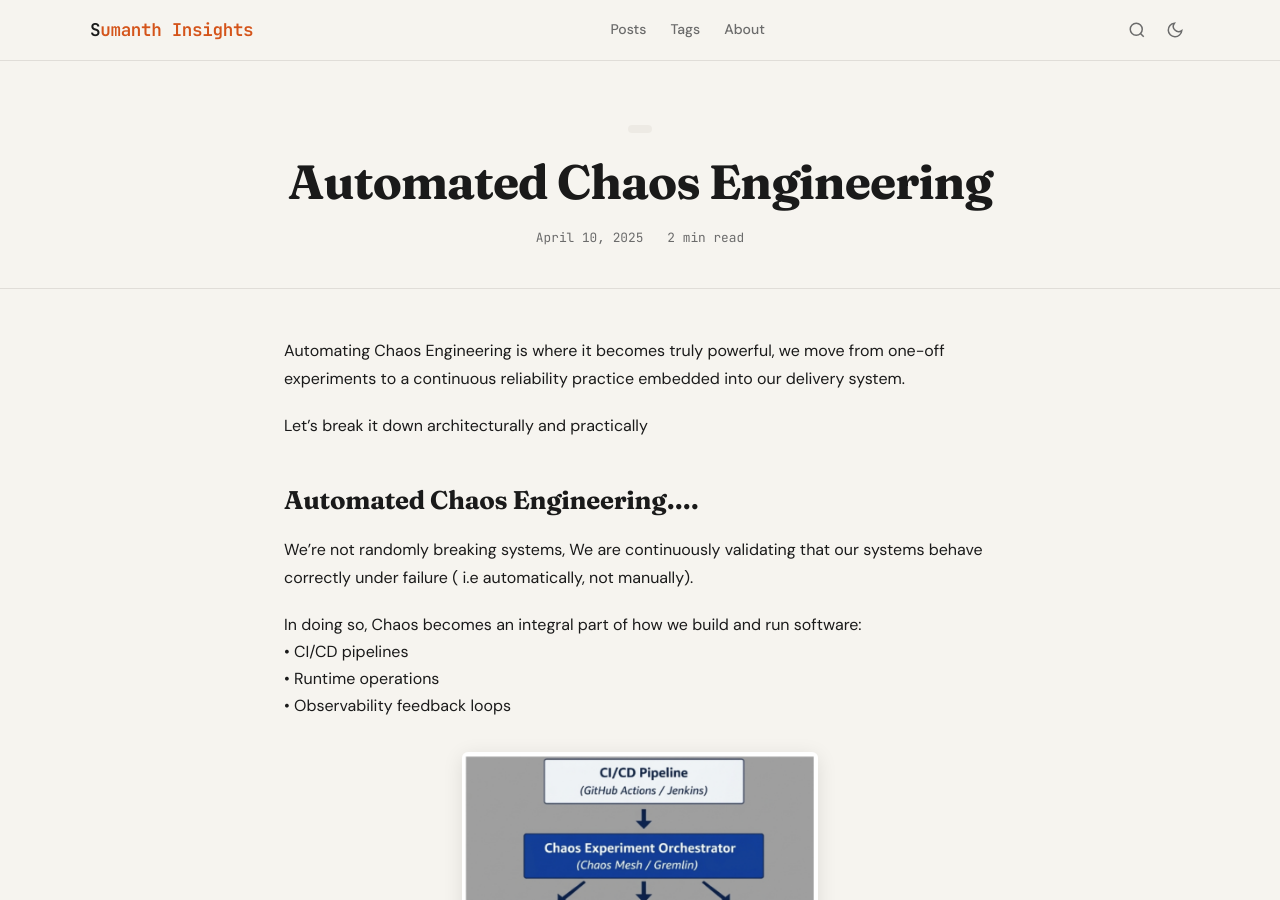
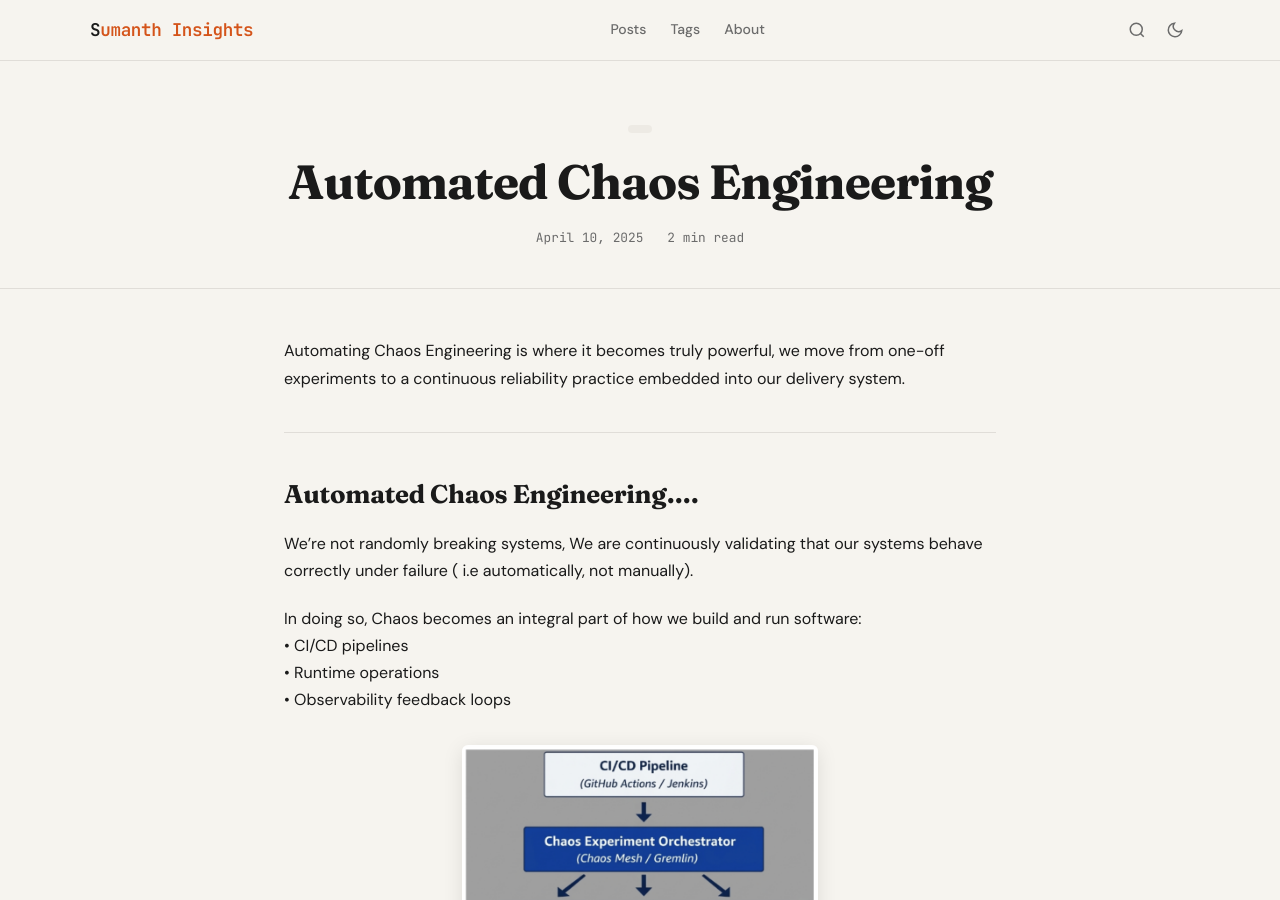
Before and after one commit to sumanthrb/insights, a Jekyll site: the page built from _posts/2025-03-15-Auto-Chaos-Eng.md, in a window 1280 px wide and 900 px high. Built offline with Jekyll 4.4.1, drawn with Linux system fonts in a browser that asks for light colours.

Commit message:
Update 2025-03-15-Auto-Chaos-Eng.md

```diff
--- a/_posts/2025-03-15-Auto-Chaos-Eng.md
+++ b/_posts/2025-03-15-Auto-Chaos-Eng.md
@@ -4,12 +4,11 @@
 date: 2025-04-10
 tags: [SRE ]
 excerpt: "Automating Chaos Engineering turns failure testing into a continuous, measurable practice that builds resilience by design."
+
 ---
-
 Automating Chaos Engineering is where it becomes truly powerful, we move from one-off experiments to a continuous reliability practice embedded into our delivery system.
 
-Let’s break it down architecturally and practically
-
+---
 ## Automated Chaos Engineering....
 
 We’re not randomly breaking systems, We are continuously validating that our systems behave correctly under failure ( i.e automatically, not manually).
@@ -25,6 +24,7 @@
 
 <img src="{{ 'images/Chaos1.png' | relative_url }}" style="width: 50%;">
 
+----
 ## Where Chaos Becomes Automated
 
 **1. In CI/CD Pipelines (Shift-Left Chaos)** <br>
@@ -62,7 +62,6 @@
 • Auto-stop on SLO breach <br>
 
 ------
-
 ## Core Automation Principles
 
 These will make chaos intentional and measurable, not random; and they turn failures into a continuous engine for resilience and improvement.
@@ -70,8 +69,5 @@
 ![fine-tune Diagram]({{ 'images/Chaosp.png' | relative_url }})
 
 ----
-
 Automation turns Chaos Engineering from interesting experiments into a continuous reliability engine.<br>
 When we do it right......the failures become predictable, systems improve automatically, and confidence in production scales with us.
-
------
```
